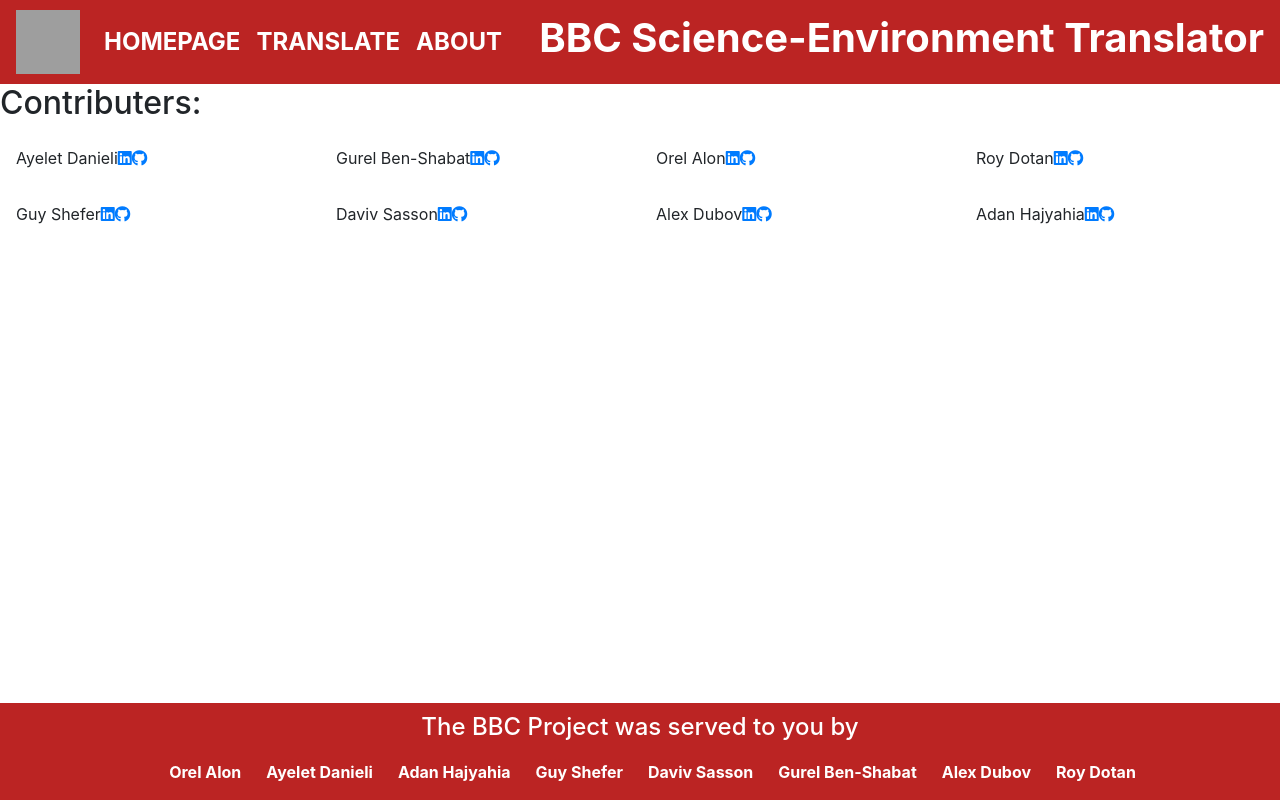
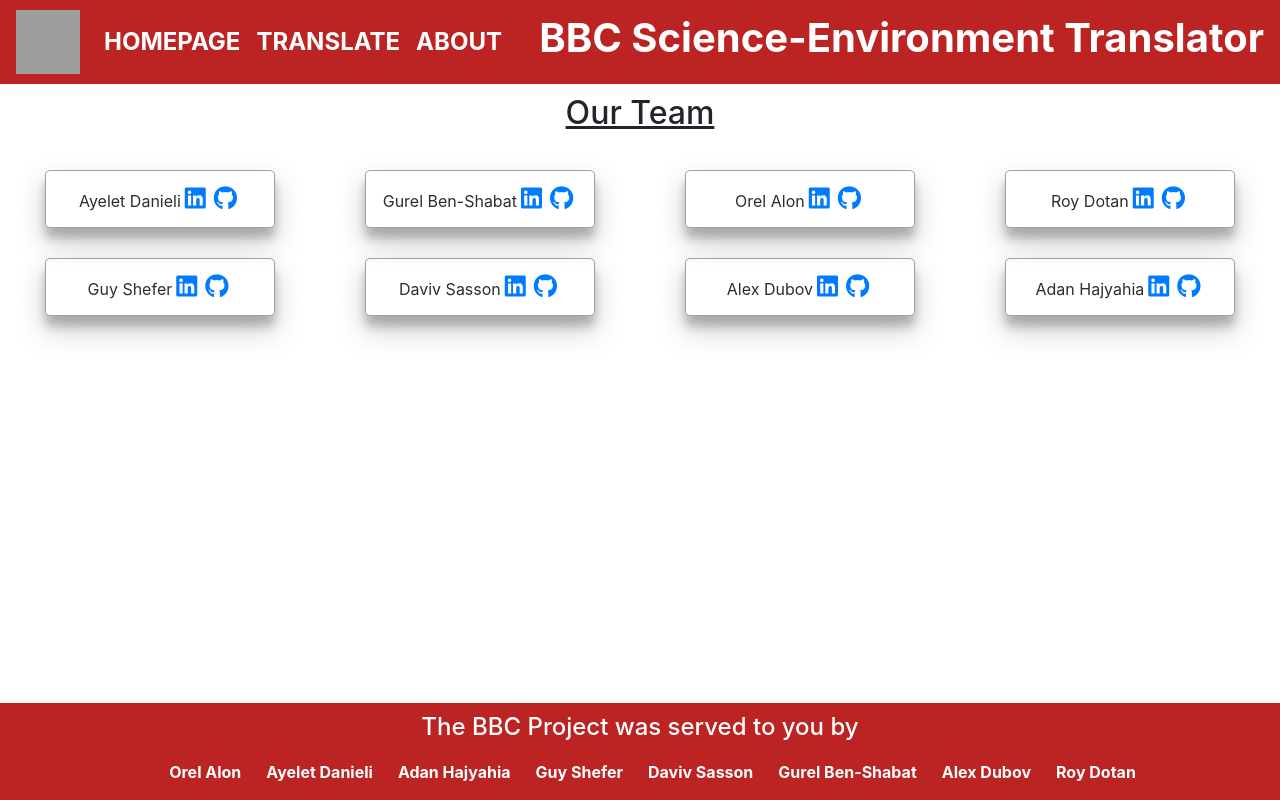
Before and after one commit to GuyShefer/BBC-Project, a React (Create React App) app in the folder bbc-client/: page /about in a window 1280 px wide. Built offline with nearby package versions, Linux system fonts and the light colour scheme; grey boxes are pictures that could not be loaded; a web font is replaced by a local one.

Commit message:
bbc proj

```diff
--- a/bbc-client/src/App.css
+++ b/bbc-client/src/App.css
@@ -16,7 +16,7 @@
   word-wrap: break-word;
   display: flex;
   flex-direction: column;
-  overflow: hidden;
+  /* overflow: hidden; */
 }
 
 .latestContainer {
--- a/bbc-client/src/Pages/About/About.page.jsx
+++ b/bbc-client/src/Pages/About/About.page.jsx
@@ -1,85 +1,85 @@
 import "./AboutStyle.css";
-
 const AboutPage = () => {
   return (
     <>
-      <h2>Contributers:</h2>
-      <div class="grid-container">
-        <div class="Ayelet">
+      <div className="about">
+        <h2>Our Team</h2>
+        <div className="grid-container">
+          <div className="Ayelet name">
             Ayelet Danieli
             <a href="https://www.linkedin.com/in/ayeletdanieli/">
-            <i class="fab fa-linkedin"></i>
+              <i className="fab fa-linkedin"></i>
             </a>
             <a href="https://github.com/ayelet">
-            <i class="fab fa-github"></i>
+              <i className="fab fa-github"></i>
             </a>
           </div>
-        <div class="Gurel">
+          <div className="Gurel name">
             Gurel Ben-Shabat
             <a href="https://www.linkedin.com/in/gurelbs/">
-            <i class="fab fa-linkedin"></i>
+              <i className="fab fa-linkedin"></i>
             </a>
             <a href="https://github.com/gurelbs">
-            <i class="fab fa-github"></i>
+              <i className="fab fa-github"></i>
             </a>
           </div>
-        <div class="Orel">
+          <div className="Orel name">
             Orel Alon
             <a href="https://www.linkedin.com/in/orel-alon-090689184/">
-            <i class="fab fa-linkedin"></i>
+              <i className="fab fa-linkedin"></i>
             </a>
             <a href="https://github.com/OrelAlon">
-            <i class="fab fa-github"></i>
+              <i className="fab fa-github"></i>
             </a>
           </div>
-        <div class="Roy">
+          <div className="Roy name">
             Roy Dotan
             <a href="https://www.linkedin.com/in/roy-dotan-436598103/">
-            <i class="fab fa-linkedin"></i>
+              <i className="fab fa-linkedin"></i>
             </a>
             <a href="/">
-            <i class="fab fa-github"></i>
+              <i className="fab fa-github"></i>
             </a>
           </div>
-        <div class="Guy">
+          <div className="Guy name">
             Guy Shefer
             <a href="https://www.linkedin.com/in/guy-shefer-5330791b3/">
-            <i class="fab fa-linkedin"></i>
+              <i className="fab fa-linkedin"></i>
             </a>
             <a href="https://github.com/GuyShefer">
-            <i class="fab fa-github"></i>
+              <i className="fab fa-github"></i>
             </a>
           </div>
-        <div class="David">
+          <div className="David name">
             Daviv Sasson
             <a href="https://www.linkedin.com/in/david-sasson-67229219b/">
-            <i class="fab fa-linkedin"></i>
+              <i className="fab fa-linkedin"></i>
             </a>
             <a href="https://github.com/DavidSasson22">
-            <i class="fab fa-github"></i>
+              <i className="fab fa-github"></i>
             </a>
           </div>
-        <div class="Alex">
+          <div className="Alex name">
             Alex Dubov
             <a href="https://www.linkedin.com/in/alex-dubov-3ba25332/">
-            <i class="fab fa-linkedin"></i>
+              <i className="fab fa-linkedin"></i>
             </a>
             <a href="/">
-            <i class="fab fa-github"></i>
+              <i className="fab fa-github"></i>
             </a>
           </div>
-        <div class="Adan">
+          <div className="Adan name">
             Adan Hajyahia
             <a href="https://www.linkedin.com/in/adanhy/">
-            <i class="fab fa-linkedin"></i>
+              <i className="fab fa-linkedin"></i>
             </a>
             <a href="https://github.com/adanhy">
-            <i class="fab fa-github"></i>
+              <i className="fab fa-github"></i>
             </a>
+          </div>
         </div>
       </div>
     </>
   );
 };
-
 export default AboutPage;
--- a/bbc-client/src/Pages/About/AboutStyle.css
+++ b/bbc-client/src/Pages/About/AboutStyle.css
@@ -17,3 +17,32 @@
 .grid-container > * {
   margin: 1rem 1rem;
 }
+
+.about {
+  display: flex;
+  flex-direction: column;
+}
+
+.about h2 {
+  text-decoration: underline;
+  text-align: center;
+  margin-top: 10px;
+}
+
+.name {
+  margin: auto;
+  margin-top: 30px;
+  text-align: center;
+  width: 230px;
+  padding: 10px;
+  text-decoration: none;
+  color: rgb(46, 44, 44);
+  box-shadow: rgb(56 50 50 / 25%) 0px 14px 28px, rgb(0 0 0 / 22%) 0px 10px 10px;
+  border-radius: 5px;
+  border: solid rgb(161, 159, 159) 1px;
+}
+
+.name a {
+  padding: 0 4px;
+  font-size: 1.5rem;
+}
```
Lines whose indentation alone changed are shown as unchanged.
